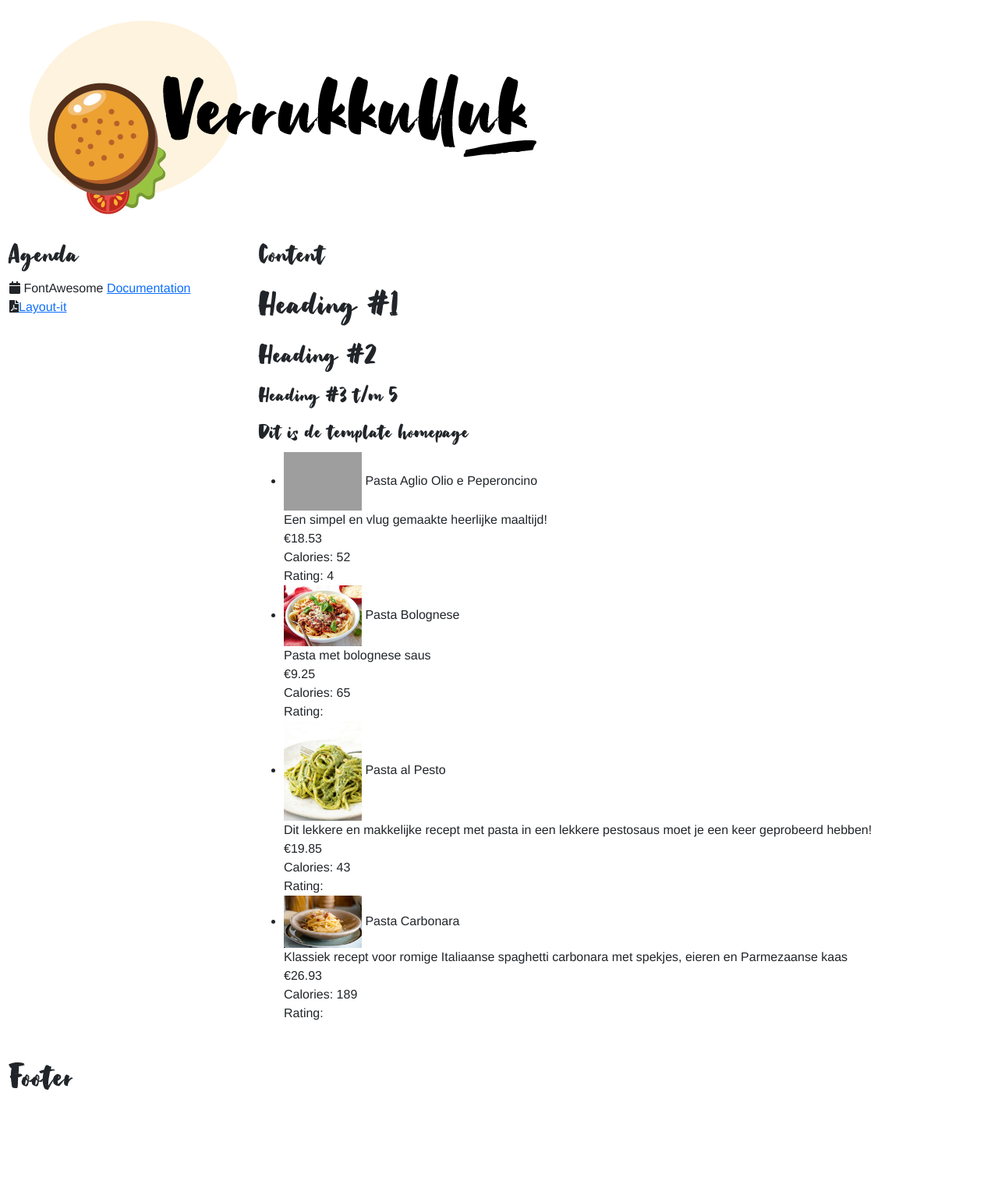
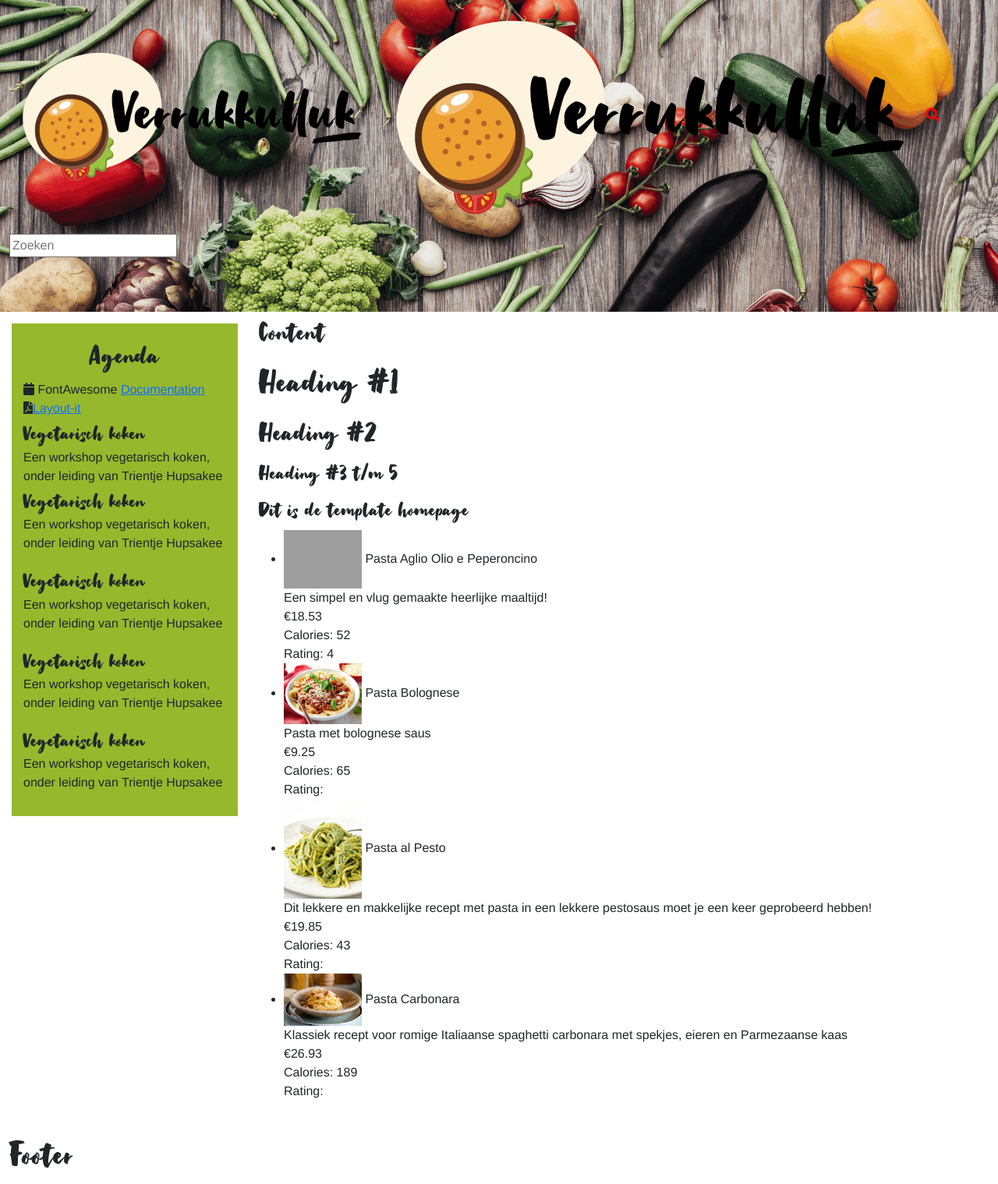
Before and after one commit to TizianoVotano/educom-verrukkulluk, a PHP site: page /index.php in a window 1280 px wide. Shown: the whole page at 78% size. Before the commit the page ends 1398 px from the top, so only its background shows below. Run offline with PHP 8.4, Linux system fonts and the light colour scheme; data comes from the database, SQL or seed files in the repository; grey boxes are pictures that could not be loaded.

Commit message:
added CSS for the general structure (#19)

```diff
--- a/templates/main.html.twig
+++ b/templates/main.html.twig
@@ -1,7 +1,7 @@
 <html lang="nl">
 <head>
 
-    <title>het is verrukkuluk! :: {{ TITEL }} </title>
+    <title>{{ title }} </title>
     <meta http-equiv="Content-Type" content="text/html; charset=UTF-8"/>
 
     <link rel="stylesheet" type="text/css" href="assets/bootstrap/css/bootstrap.css" />
@@ -17,35 +17,49 @@
 <body>
 <div class="container-fluid">
 
-    <div class="row">
+    <header class="row header">
         <div class="col-md-12">
+            <img class="logo" src="assets/img/logo-v2.png"/>
             {% block header %}
 
             {% endblock %}
+            <i class='fas fa-search' style='font-size:18px;color:red'></i>
+            <input type="text" placeholder="Zoeken" />
+
         </div>
-    </div>
+    </header>
 
-    <div class="row">
-        <div class="col-md-3">
+    <main class="row">
+        <aside class="col-md-3 agenda">
+            <div>
                 <h2>Agenda</h2>
                 <i class="fa fa-calendar"></i> FontAwesome <a href="https://fontawesome.com/icons?d=gallery&m=free">Documentation</a><br>
                 <i class="fa fa-file-pdf"></i><a href="https://www.layoutit.com/build">Layout-it</a>
-
-
+                <h3>Vegetarisch koken</h3>
+                <label>Een workshop vegetarisch koken, onder leiding van Trientje Hupsakee</label>
+                <h3>Vegetarisch koken</h3>
+                <p>Een workshop vegetarisch koken, onder leiding van Trientje Hupsakee</p>
+                <h3>Vegetarisch koken</h3>
+                <p>Een workshop vegetarisch koken, onder leiding van Trientje Hupsakee</p>
+                <h3>Vegetarisch koken</h3>
+                <p>Een workshop vegetarisch koken, onder leiding van Trientje Hupsakee</p>
+                <h3>Vegetarisch koken</h3>
+                <p>Een workshop vegetarisch koken, onder leiding van Trientje Hupsakee</p>
             </div>
-        <div class="col-md-9">
+        </aside>
+        <section class="col-md-9">
             <h2>Content</h2>
             {%  block content %}
             {%  endblock %}
-        </div>
-    </div>
+        </section>
+    </main>
 
 
-    <div class="row">
+    <footer class="row">
         <div class="col-md-12">
             <h1>Footer</h1>
         </div>
-    </div>
+    </footer>
 
 
 </div>
```
Also changed, not shown: assets/css/main.css (line endings or trailing spaces). Lines whose indentation alone changed are shown as unchanged.
